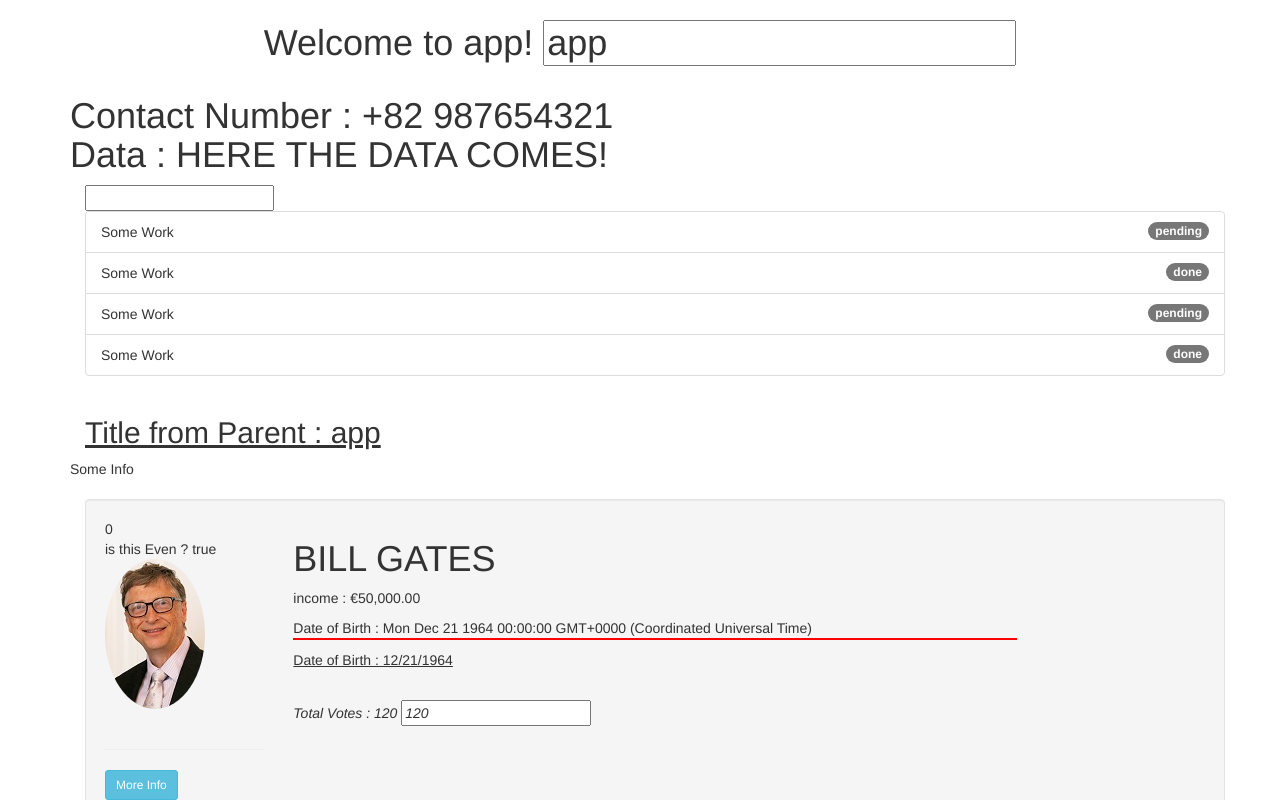
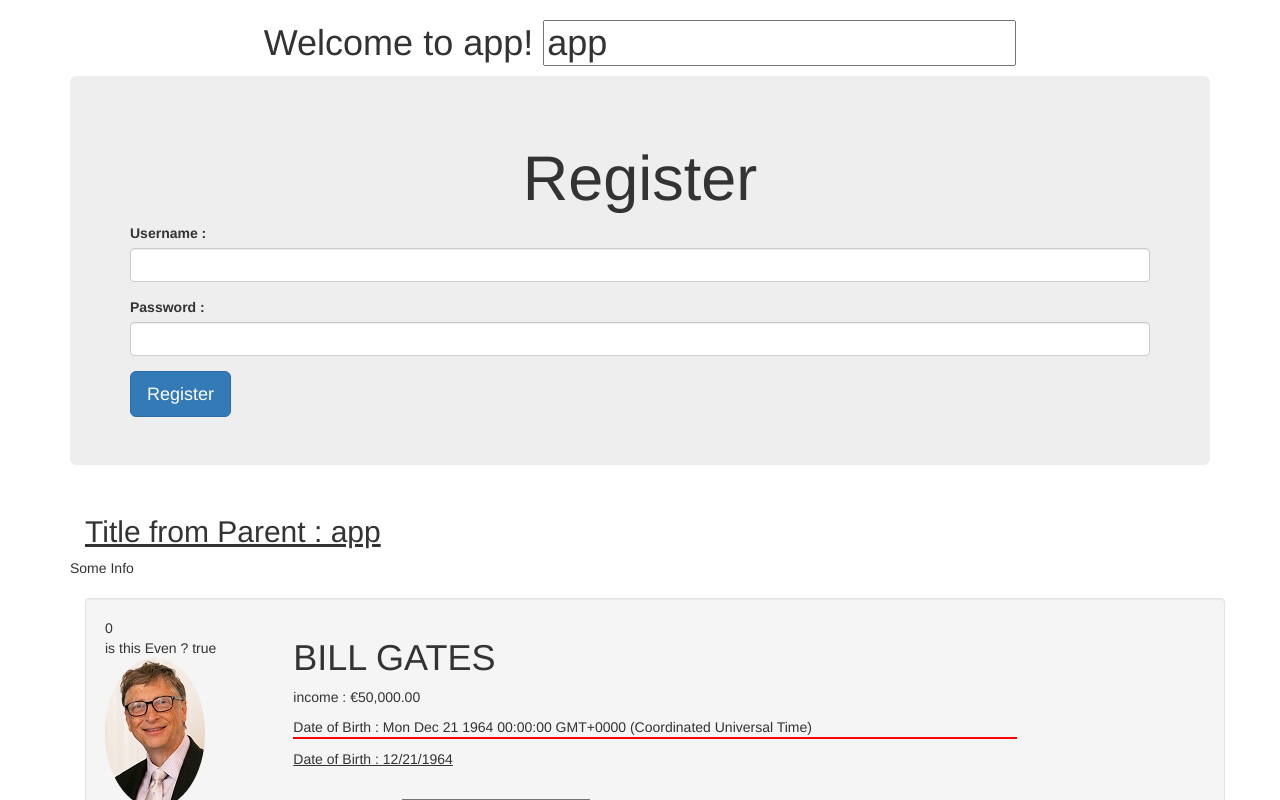
Before and after one commit to synergy2411/soc-gen-app, an Angular app: page / in a window 1280 px wide. Shown: the top 800 px of the page. Built offline with nearby package versions, Linux system fonts and the light colour scheme.

Commit message:
forms added

```diff
--- a/src/app/app.component.html
+++ b/src/app/app.component.html
@@ -6,9 +6,17 @@
   </h1>
  </div>
 
- <div class="container">
+ <!-- <div class="container">
    <app-pipe-demo></app-pipe-demo>
- </div>
+ </div> -->
+
+<!-- <div class="container">
+  <app-login></app-login>
+</div> -->
+
+<div class="container">
+  <app-register></app-register>
+</div>
 
  <div class="container">
    <app-user [xyz]="users" [title]="title">
--- /dev/null
+++ b/src/app/auth/login/login.component.css
@@ -0,0 +1,12 @@
+.ng-invalid.ng-touched[name="username"]{
+    border-bottom: 2px red solid;
+}
+.ng-valid.ng-touched[name="username"]{
+    border-bottom: 2px green solid;
+}
+.ng-invalid.ng-touched[name="password"]{
+    border-bottom: 2px red solid;
+}
+.ng-valid.ng-touched[name="password"]{
+    border-bottom: 2px green solid;
+}
--- /dev/null
+++ b/src/app/auth/login/login.component.html
@@ -0,0 +1,28 @@
+<div class="jumbotron">
+  <h1 class="text-center">Login</h1>
+  <form (ngSubmit)="login(f)" #f="ngForm">
+    <div class="form-group">
+      <label for="username">Username : </label>
+      <input type="text"
+        class="form-control"
+        name="username"
+        ngModel
+        required
+        minlength="6">
+    </div>
+    <div class="form-group">
+      <label for="password">Password : </label>
+      <input type="password"
+        class="form-control"
+        name="password"
+        ngModel
+        required
+        >
+    </div>
+    <button type="submit"
+      class="btn btn-success btn-lg"
+      [disabled]="!f.valid">
+      Login
+    </button>
+  </form>
+</div>
--- /dev/null
+++ b/src/app/auth/login/login.component.ts
@@ -0,0 +1,19 @@
+import { Component, OnInit } from '@angular/core';
+import { NgForm } from '@angular/forms';
+
+@Component({
+  selector: 'app-login',
+  templateUrl: './login.component.html',
+  styleUrls: ['./login.component.css']
+})
+export class LoginComponent implements OnInit {
+
+  login(form: NgForm){
+    console.log(form);
+  }
+  constructor() { }
+
+  ngOnInit() {
+  }
+
+}
--- /dev/null
+++ b/src/app/auth/register/register.component.html
@@ -0,0 +1,40 @@
+<div class="jumbotron">
+  <h1 class="text-center">Register</h1>
+  <form [formGroup]="registerForm">
+    <div class="form-group">
+      <label for="username">Username : </label>
+      <input type="text"
+        name="username"
+        class="form-control"
+        [formControl]="username">
+        <div [hidden]="username.valid || username.untouched">
+          Some Problem with Username.
+          <div [hidden]="!username.hasError('required')">
+            Username is required field.
+          </div>
+          <div [hidden]="!username.hasError('minlength')">
+            Username should at least have 5 characters.
+          </div>
+        </div>
+    </div>
+    <div class="form-group">
+      <label for="password">Password : </label>
+      <input type="password"
+        name="password"
+        class="form-control"
+        [formControl]="password">
+        <div [hidden]="password.valid || password.untouched">
+          Some Problem with password.
+          <div [hidden]="!password.hasError('required')">
+            Password is required field.
+          </div>
+          <div [hidden]="!password.hasError('needExclamation')">
+            Password must have exclamation mark.
+          </div>
+        </div>
+    </div>
+    <button (click)="register()" class="btn btn-primary btn-lg">
+      Register
+    </button>
+  </form>
+</div>
--- /dev/null
+++ b/src/app/auth/register/register.component.ts
@@ -0,0 +1,41 @@
+import { Component, OnInit } from '@angular/core';
+import { FormControl,
+    FormGroup,
+    FormBuilder,
+    Validators } from '@angular/forms';
+
+@Component({
+  selector: 'app-register',
+  templateUrl: './register.component.html',
+  styleUrls: ['./../login/login.component.css']
+})
+export class RegisterComponent implements OnInit {
+
+  username = new FormControl('',[
+    Validators.required,
+    Validators.minLength(5)
+  ]);
+  password = new FormControl('', [
+    Validators.required,
+    this.hasExclamation
+  ]);
+  registerForm : FormGroup;
+
+  hasExclamation(input : FormControl){
+    const excl = input.value.indexOf("!") >= 0;
+    return excl ? null : {'needExclamation' : true}
+  }
+  register(){
+    console.log(this.registerForm);
+  }
+  constructor(private fb : FormBuilder) {
+    this.registerForm = this.fb.group({
+      username : this.username,
+      password : this.password
+    })
+   }
+
+  ngOnInit() {
+  }
+
+}
--- a/src/app/pipe-demo/pipe-demo.component.html
+++ b/src/app/pipe-demo/pipe-demo.component.html
@@ -5,6 +5,8 @@
 
 <div class="container">
   <input type="text" [(ngModel)]="filteredStatus">
+  <hr>
+  <button class="btn btn-default" (click)="addTodo()">Add</button>
 <ul class="list-group">
   <li class="list-group-item"
     *ngFor="let todo of todos | filter : filteredStatus : 'status'">
--- a/src/app/pipe-demo/pipe-demo.component.ts
+++ b/src/app/pipe-demo/pipe-demo.component.ts
@@ -1,4 +1,4 @@
-import { Component, OnInit } from '@angular/core';
+import { Component, OnInit, NgZone } from '@angular/core';
 
 @Component({
   selector: 'app-pipe-demo',
@@ -7,6 +7,14 @@
 })
 export class PipeDemoComponent implements OnInit {
   filteredStatus= "";
+
+  addTodo(){
+    this.todos.push({
+      label : "New Work",
+      status : "pending"
+    });
+  }
+
   todos = [{
     label : "Some Work",
     status : 'pending'
--- a/src/app/pipes/filter.pipe.ts
+++ b/src/app/pipes/filter.pipe.ts
@@ -1,7 +1,8 @@
 import { Pipe, PipeTransform } from '@angular/core';
 
 @Pipe({
-  name: 'filter'
+  name: 'filter',
+  pure : false
 })
 export class FilterPipe implements PipeTransform {
 
```
Also changed, not shown: src/app/app.module.ts (+8 -3 lines), src/app/auth/register/register.component.css (added).
